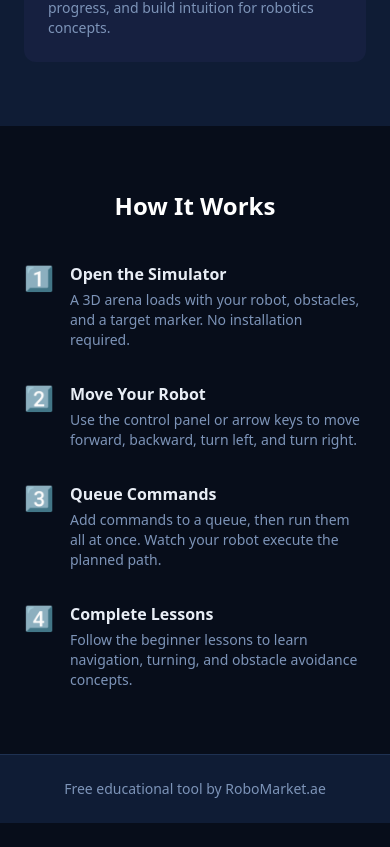
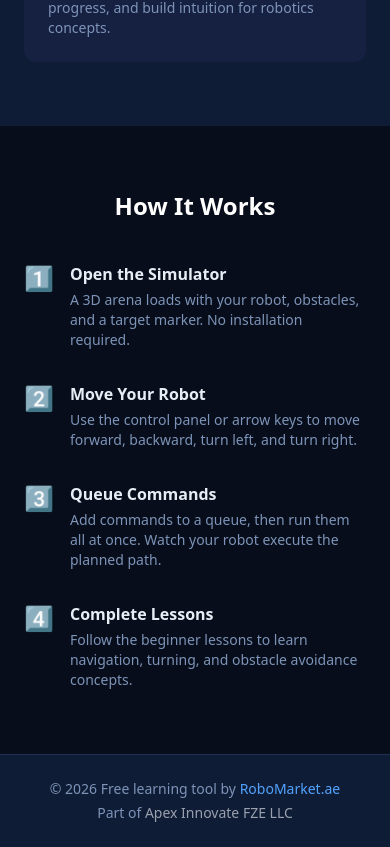
Before and after one commit to Joenasriani/robo-web-sim, a Next.js app: page / in a window 390 px wide. Shown: the part 1420-2267 px from the top of the page. Before the commit the page ends 2243 px from the top, so only its background shows below. Built offline with nearby package versions, Linux system fonts and the light colour scheme.

Commit message:
Update footer with new branding and responsive layout

```diff
--- a/src/app/page.tsx
+++ b/src/app/page.tsx
@@ -111,8 +111,31 @@ export default function HomePage() {
         </div>
       </section>
 
-      <footer className="py-6 text-center text-sm border-t" style={{ background: 'var(--rm-surface)', borderColor: 'var(--rm-border)', color: 'var(--rm-text-muted)' }}>
-        <p>Free educational tool by RoboMarket.ae</p>
+      <footer className="py-6 text-center text-sm border-t" style={{ background: 'var(--rm-surface)', borderColor: 'var(--rm-border)' }}>
+        <div className="flex flex-col md:flex-row items-center justify-center gap-2">
+          <p style={{ color: 'var(--rm-text-muted)' }}>
+            © 2026 Free learning tool by{' '}
+            <a
+              href="https://RoboMarket.ae"
+              className="text-blue-400 hover:text-blue-300 transition-colors"
+              style={{ textDecoration: 'none' }}
+            >
+              RoboMarket.ae
+            </a>
+          </p>
+        </div>
+        <div className="flex flex-col md:flex-row items-center justify-center gap-2 mt-1">
+          <p style={{ color: 'var(--rm-text-muted)' }}>
+            Part of{' '}
+            <a
+              href="https://apexinnovate.ae"
+              className="text-gray-400 hover:text-gray-300 transition-colors"
+              style={{ textDecoration: 'none' }}
+            >
+              Apex Innovate FZE LLC
+            </a>
+          </p>
+        </div>
       </footer>
     </main>
   );
```
